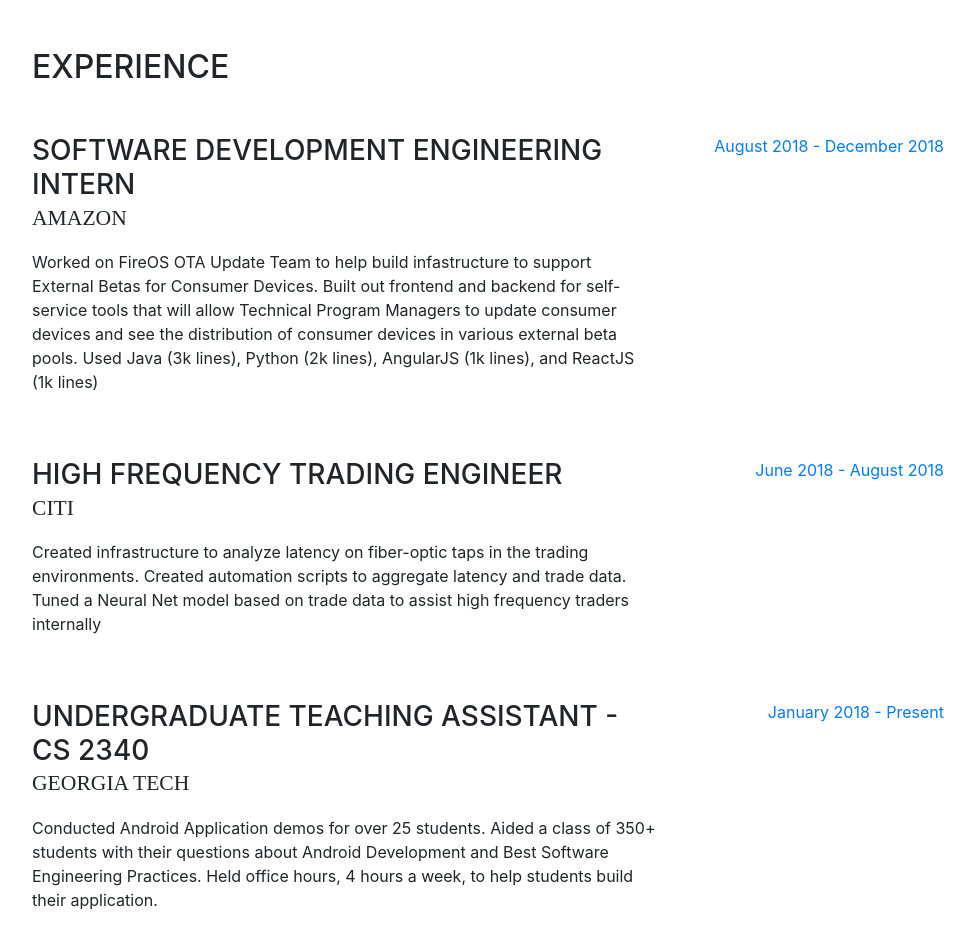
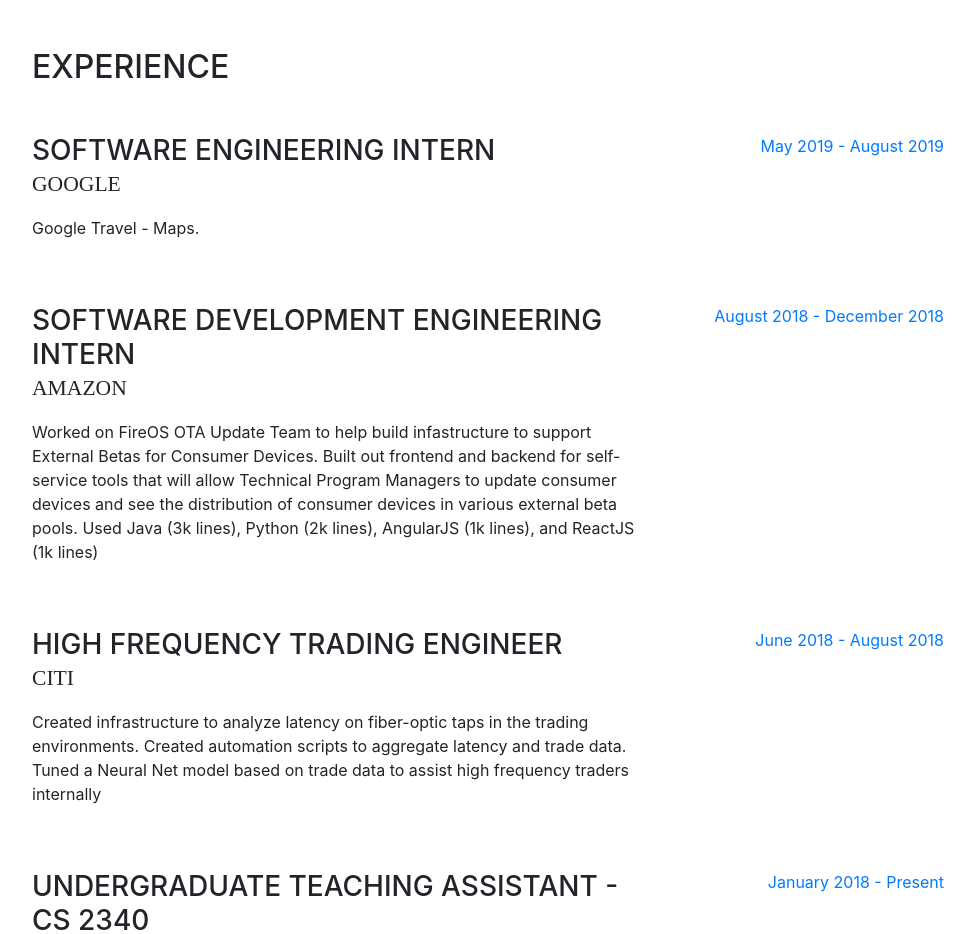
Before and after one commit to pbokey/pbokey.github.io, a website with bundled scripts: page index.html in a window 1280 px wide. Shown: the part 800-1734 px from the top of the page, without its empty margins (288-1263 px from the left). Built offline with nearby package versions, Linux system fonts and the light colour scheme; a web font is replaced by a local one.

Commit message:
added google

```diff
--- a/index.html
+++ b/index.html
@@ -152,7 +152,20 @@
         <div class="my-auto">
           <h2 class="mb-5">Experience</h2>
 
-	<div class="resume-item d-flex flex-column flex-md-row mb-5">
+		  <div class="resume-item d-flex flex-column flex-md-row mb-5">
+            <div class="resume-content mr-auto">
+              <h3 class="mb-0">Software Engineering Intern</h3>
+              <div class="subheading mb-3">Google</div>
+	      	  <p>
+				  Google Travel - Maps.
+			  </p>
+            </div>
+            <div class="resume-date text-md-right">
+              <span class="text-primary">May 2019 - August 2019</span>
+            </div>
+          </div>
+
+		  <div class="resume-item d-flex flex-column flex-md-row mb-5">
             <div class="resume-content mr-auto">
               <h3 class="mb-0">Software Development Engineering Intern</h3>
               <div class="subheading mb-3">Amazon</div>
```
